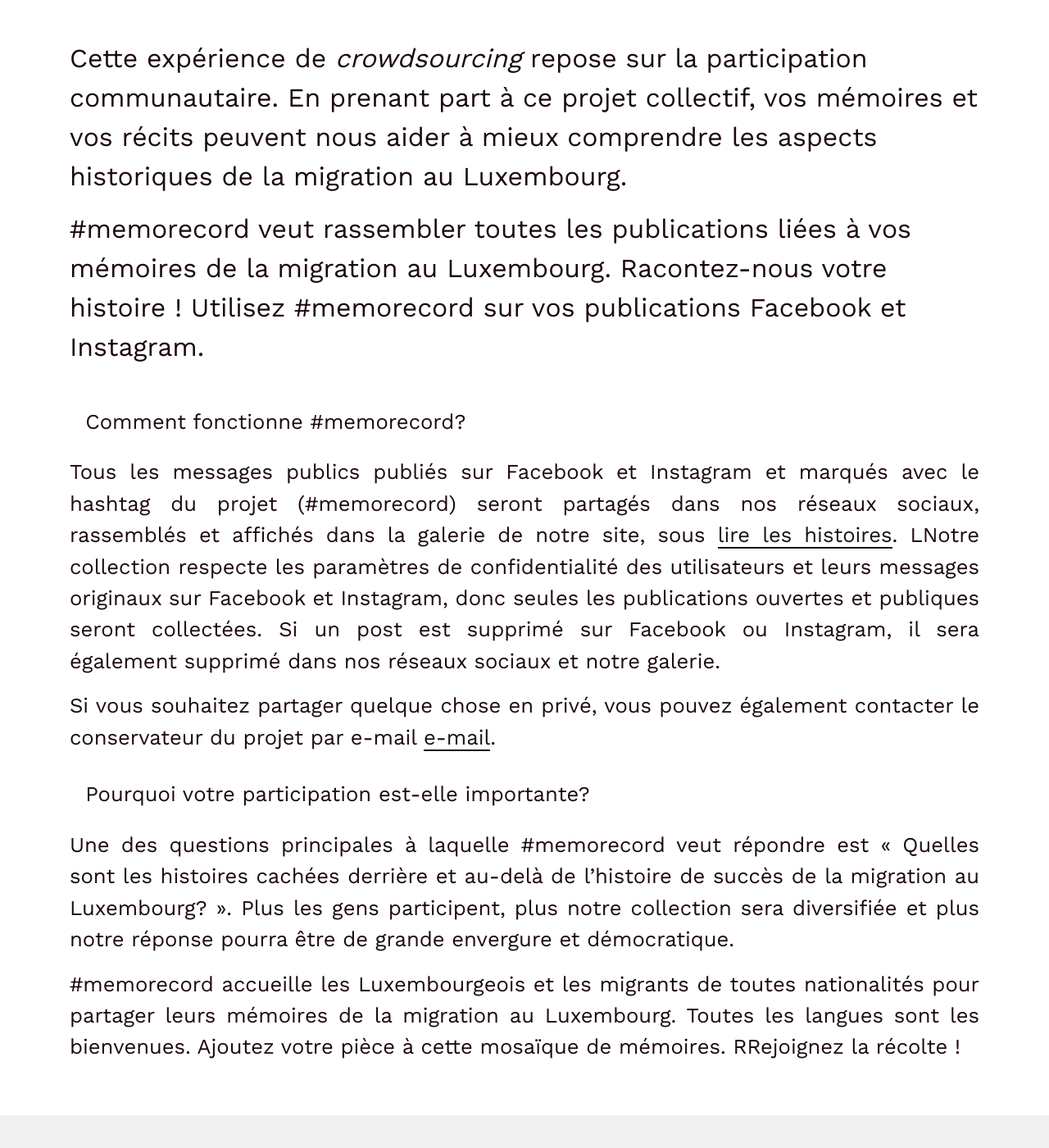
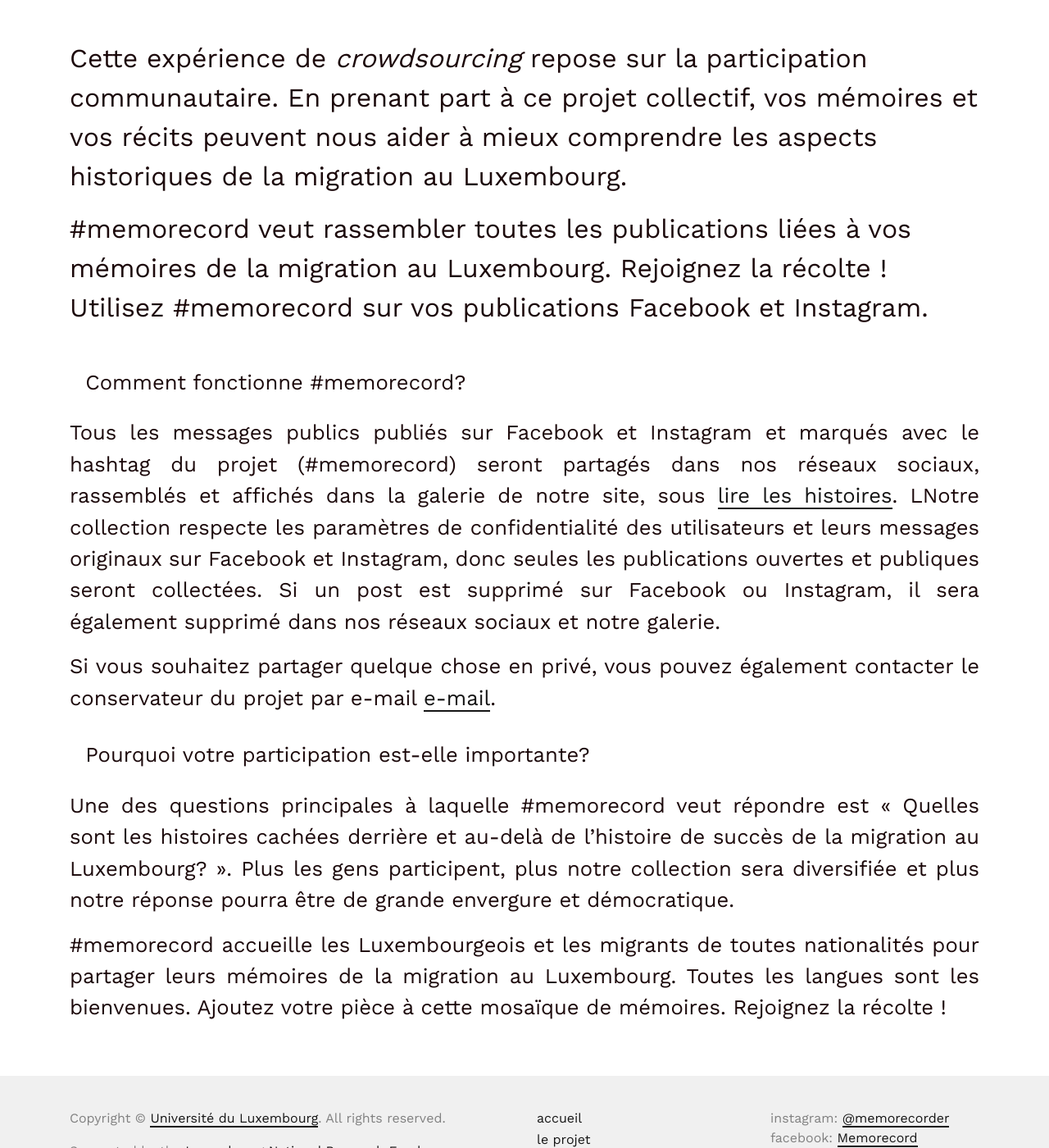
Before and after one commit to C2DH/memorecord, a Jekyll site: the page built from pages/take-part.fr.md, in a window 1280 px wide and 1400 px high, scrolled down 313 px. Shown: the whole window at 82% size. Built offline with Jekyll 4.4.1, drawn with Linux system fonts in a browser that asks for light colours.

Commit message:
update participer fr

```diff
--- a/pages/take-part.fr.md
+++ b/pages/take-part.fr.md
@@ -9,7 +9,7 @@ title: Participer
 Cette expérience de *crowdsourcing* repose sur la participation communautaire. En prenant part à ce projet collectif, vos mémoires et vos récits peuvent nous aider à mieux comprendre les aspects historiques de la migration au Luxembourg.
 
 
-#memorecord veut rassembler toutes les publications liées à vos mémoires de la migration au Luxembourg. Racontez-nous votre histoire ! Utilisez #memorecord sur vos publications Facebook et Instagram.
+#memorecord veut rassembler toutes les publications liées à vos mémoires de la migration au Luxembourg. Rejoignez la récolte ! Utilisez #memorecord sur vos publications Facebook et Instagram.
 
 
 <!-- more -->
@@ -24,4 +24,4 @@ Si vous souhaitez partager quelque chose en privé, vous pouvez également conta
 
 Une des questions principales à laquelle #memorecord veut répondre est « Quelles sont les histoires cachées derrière et au-delà de l'histoire de succès de la migration au Luxembourg? ». Plus les gens participent, plus notre collection sera diversifiée et plus notre réponse pourra être de grande envergure et démocratique.
 
-#memorecord accueille les Luxembourgeois et les migrants de toutes nationalités pour partager leurs mémoires de la migration au Luxembourg. Toutes les langues sont les bienvenues. Ajoutez votre pièce à cette mosaïque de mémoires. RRejoignez la récolte !
+#memorecord accueille les Luxembourgeois et les migrants de toutes nationalités pour partager leurs mémoires de la migration au Luxembourg. Toutes les langues sont les bienvenues. Ajoutez votre pièce à cette mosaïque de mémoires. Rejoignez la récolte !
```
